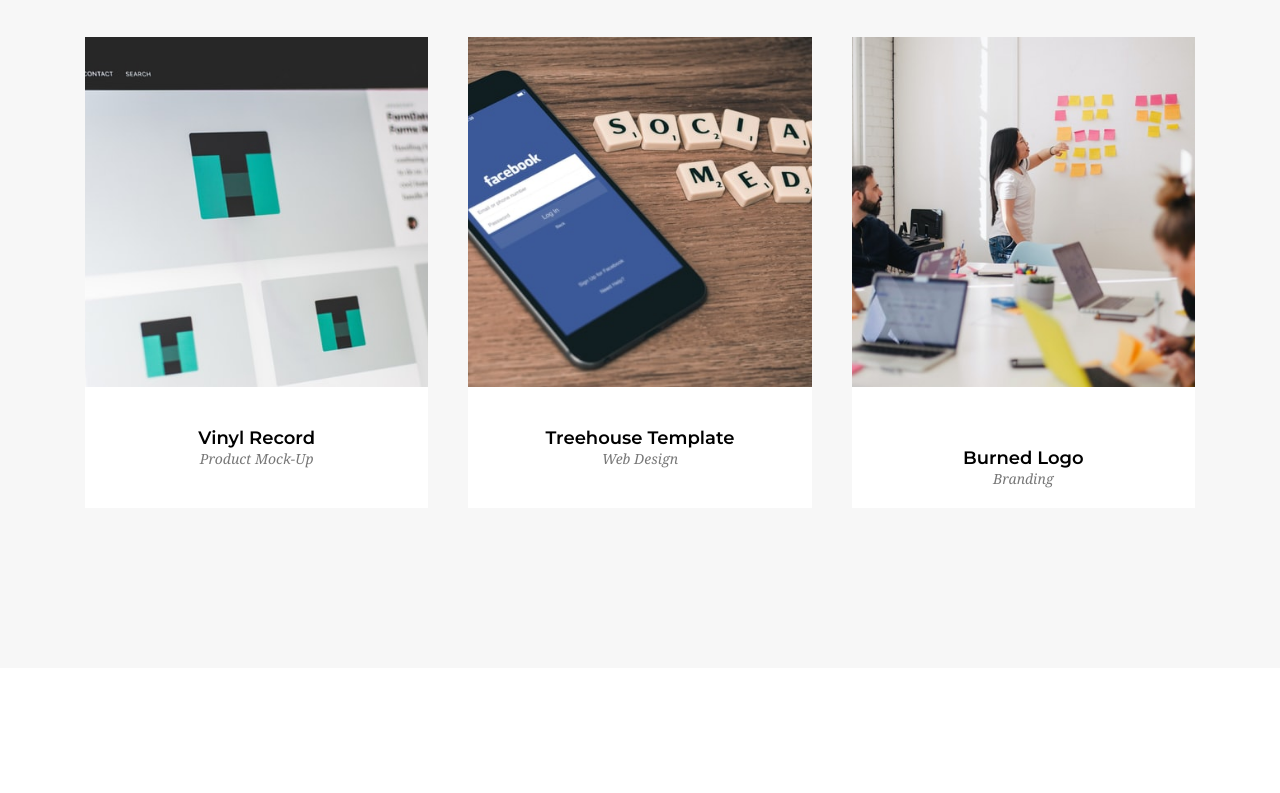
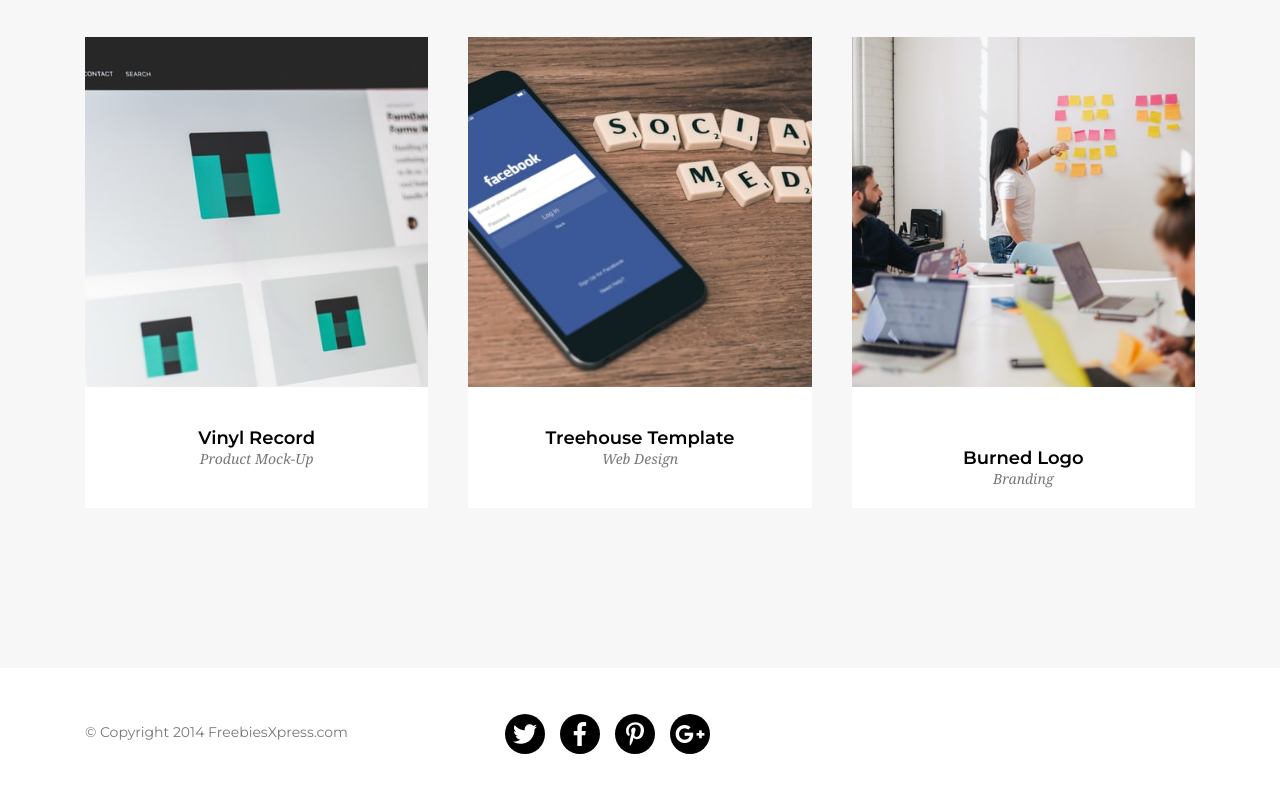
Before and after one commit to deidrah/Golden, a website: page index.html in a window 1280 px wide. Shown: the part 1927-2720 px from the top of the page. Before the commit the page ends 2685 px from the top, so only its background shows below. Drawn offline with Linux system fonts and the light colour scheme.

Commit message:
adding footer

```diff
--- a/index.html
+++ b/index.html
@@ -123,8 +123,23 @@
         </div>
       </div>
     </div>
-
   </section>
-  <footer></footer>
+  <footer>
+    <div class="container">
+      <div class="row">
+        <div class="col-sm-4">
+          <p>&#169; Copyright 2014 FreebiesXpress.com</p>
+        </div>
+        <div class="col-sm-8">
+          <ul>
+            <li><a href="#"><i class="fab fa-twitter" aria-label="Twitter"></i></a></li>
+            <li><a href="#"><i class="fab fa-facebook-f" aria-label="Facebook"></i></a></li>
+            <li><a href="#"><i class="fab fa-pinterest-p" aria-label="Pinterest"></i></a></li>
+            <li><a href="#"><i class="fab fa-google-plus-g" aria-label="Google+"></i></a></li>
+          </ul>
+        </div>
+      </div>
+    </div>
+  </footer>
 </body>
 </html>
--- a/sass/style.scss
+++ b/sass/style.scss
@@ -31,7 +31,7 @@ body {
 }
 
 section {
-  margin: 90px 0;
+  margin-top: 90px;
   text-align: center;
 
 }
@@ -198,3 +198,41 @@ header {
   }
   }
 }
+
+/* Footer */
+
+footer {
+  padding: 30px 0;
+  p {
+    margin-top: 25px;
+    font-family: $font-one;
+    font-size: 14px;
+    color: $color-four;
+  }
+  ul {
+    display: flex;
+    justify-content: flex-start;
+    li {
+        font-size: 0;
+        margin-right: 15px;
+        transition: 1s ease;
+        &:hover {
+            transform: scale(1.2);
+        }
+        a {
+            display: flex;
+            align-items: center;
+            justify-content: center;
+            width: 40px;
+            height: 40px;
+            background-color: $color-three;
+            border-radius: 50%;
+            text-decoration: none;
+            i {
+                font-size: 24px;
+                color: $color-one;
+            }
+        }
+    }
+  }
+}
```
Also changed, not shown: css/style.css, 1 other file.
